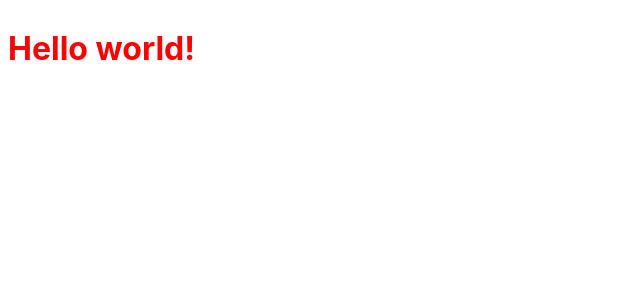
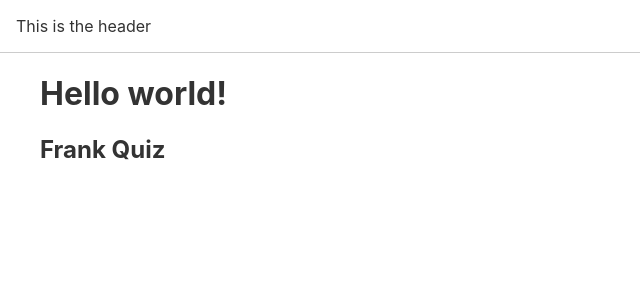
Before and after one commit to frankluongo/lut-svelte-for-beginners, a Svelte app in the folder levelup-quiz/: page / in a window 1280 px wide. Shown: the top 300 px of the page, without its empty margins (0-640 px from the left). Built offline with nearby package versions, Linux system fonts and the light colour scheme.

Commit message:
04: Our First Component & Props

```diff
--- a/levelup-quiz/public/global.css
+++ b/levelup-quiz/public/global.css
@@ -1,4 +1,5 @@
-html, body {
+html,
+body {
   position: relative;
   width: 100%;
   height: 100%;
@@ -7,13 +8,14 @@ html, body {
 body {
   color: #333;
   margin: 0;
-	padding: 8px;
+  padding: 0;
   box-sizing: border-box;
-	font-family: -apple-system, BlinkMacSystemFont, "Segoe UI", Roboto, Oxygen-Sans, Ubuntu, Cantarell, "Helvetica Neue", sans-serif;
+  font-family: -apple-system, BlinkMacSystemFont, "Segoe UI", Roboto,
+    Oxygen-Sans, Ubuntu, Cantarell, "Helvetica Neue", sans-serif;
 }
 
 a {
-	color: rgb(0,100,200);
+  color: rgb(0, 100, 200);
   text-decoration: none;
 }
 
@@ -22,14 +24,17 @@ a:hover {
 }
 
 a:visited {
-	color: rgb(0,80,160);
+  color: rgb(0, 80, 160);
 }
 
 label {
   display: block;
 }
 
-input, button, select, textarea {
+input,
+button,
+select,
+textarea {
   font-family: inherit;
   font-size: inherit;
   padding: 0.4em;
--- a/levelup-quiz/src/App.svelte
+++ b/levelup-quiz/src/App.svelte
@@ -1,13 +1,14 @@
 <script>
+  import Container from "./Global/Container.svelte";
+  import Header from "./Header.svelte";
+  import Quiz from "./Quiz.svelte";
   export let name = "sup";
 </script>
 
-<style>
-  h1 {
-    color: red;
-  }
-</style>
-
-<div>
-  <h1>Hello {name}!</h1>
-</div>
+<Header />
+<main>
+  <Container>
+    <h1>Hello {name}!</h1>
+  </Container>
+  <Quiz quizName="Frank Quiz" />
+</main>
--- /dev/null
+++ b/levelup-quiz/src/Global/Container.svelte
@@ -0,0 +1,13 @@
+<style>
+  .container {
+    width: 100%;
+    max-width: 75rem;
+    margin: 0 auto;
+    padding-left: 1rem;
+    padding-right: 1rem;
+  }
+</style>
+
+<div class="container">
+  <slot />
+</div>
--- /dev/null
+++ b/levelup-quiz/src/Header.svelte
@@ -0,0 +1,13 @@
+<script>
+
+</script>
+
+<style>
+  header {
+    padding: 1rem;
+
+    border-bottom: 1px solid #ccc;
+  }
+</style>
+
+<header>This is the header</header>
--- /dev/null
+++ b/levelup-quiz/src/Quiz.svelte
@@ -0,0 +1,8 @@
+<script>
+  import Container from "./Global/Container.svelte";
+  export let quizName = "Scott Quiz";
+</script>
+
+<Container>
+  <h2>{quizName}</h2>
+</Container>
```
Lines whose indentation alone changed are shown as unchanged.
